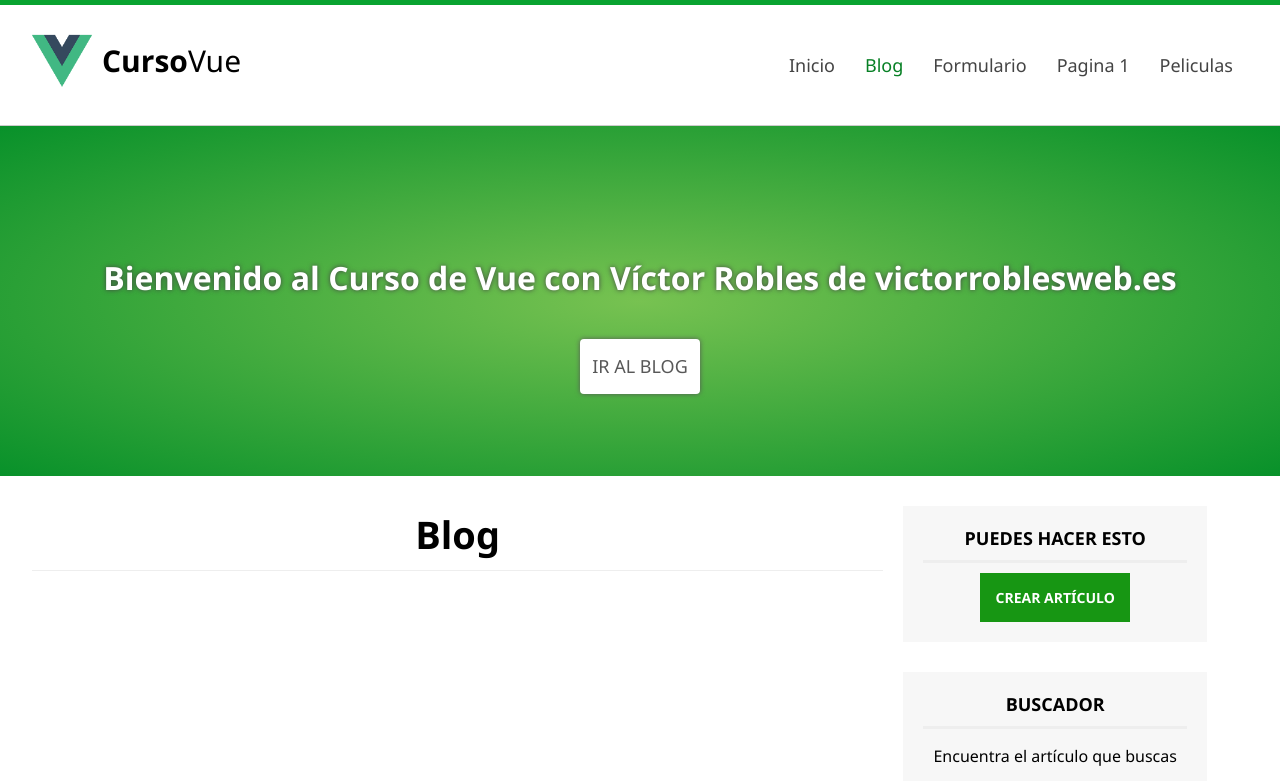
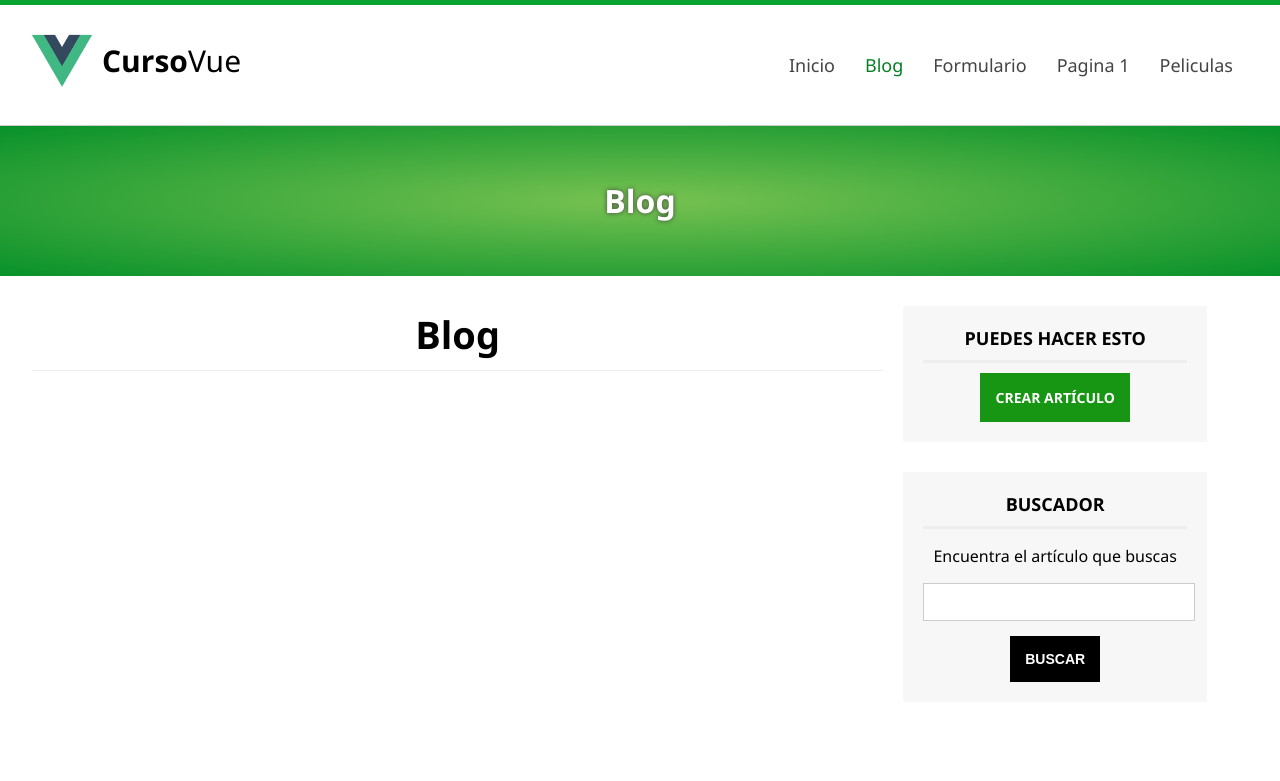
Before and after one commit to danlsk1986/aprendiendo-vue, a Vue app in the folder aprendiendo-vue/: page /blog in a window 1280 px wide. Shown: the top 781 px of the page. Built offline with nearby package versions, Linux system fonts and the light colour scheme.

Commit message:
Datos variables con props input (Comunicacion entre componentes de padre e hijo)

```diff
--- a/aprendiendo-vue/src/components/Blog.vue
+++ b/aprendiendo-vue/src/components/Blog.vue
@@ -1,6 +1,6 @@
 <template>
 <div class="general">
-    <Slider></Slider>
+    <Slider texto="Blog"></Slider>
     <div class="center">
     <section id="content">
         <h2 class="subheader">Blog</h2>
--- a/aprendiendo-vue/src/components/LastArticles.vue
+++ b/aprendiendo-vue/src/components/LastArticles.vue
@@ -1,6 +1,9 @@
 <template>
   <div class="general">
-    <Slider></Slider>
+    <Slider
+    texto="Bienvenido al Curso de Vue con Víctor Robles de victorroblesweb.es"
+    home="true"
+    ></Slider>
     <div class="center">
       <section id="content">
         <h2 class="subheader">Últimos artículos</h2>
--- a/aprendiendo-vue/src/components/Pagina.vue
+++ b/aprendiendo-vue/src/components/Pagina.vue
@@ -1,6 +1,6 @@
 <template>
 <div class="general">
-    <Slider></Slider>
+    <Slider texto="Pagina de prueba"></Slider>
     <div class="center">
     <section id="content">
         <h2 class="subheader">Pagina de pruebas</h2>
--- a/aprendiendo-vue/src/components/Slider.vue
+++ b/aprendiendo-vue/src/components/Slider.vue
@@ -1,12 +1,16 @@
 <template>
-     <div id="slider" class="slider-big">
-            <h1>Bienvenido al Curso de Vue con Víctor Robles de victorroblesweb.es</h1>
-            <a href="#" class="btn-white">Ir al blog</a>
+     <div id="slider" :class="{
+         'slider-big': home,
+         'slider-small': !home
+         }">
+            <h1>{{texto}}</h1>
+            <router-link to="/blog" class="btn-white" v-if="showBtn">Ir al blog</router-link>
         </div>
 </template>
 
 <script>
 export default {
-    name: 'Slider'
+    name: 'Slider',
+    props: ['texto', 'home']
 }
 </script>
```
